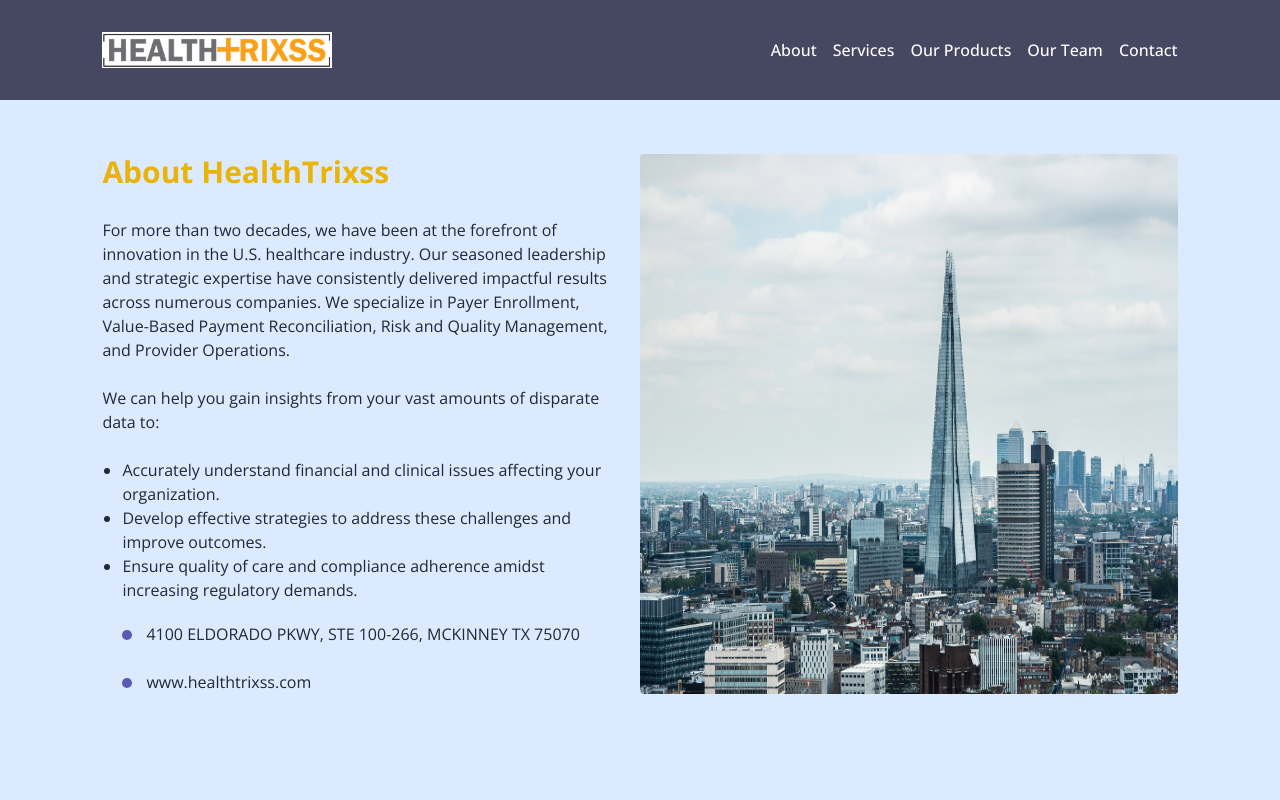
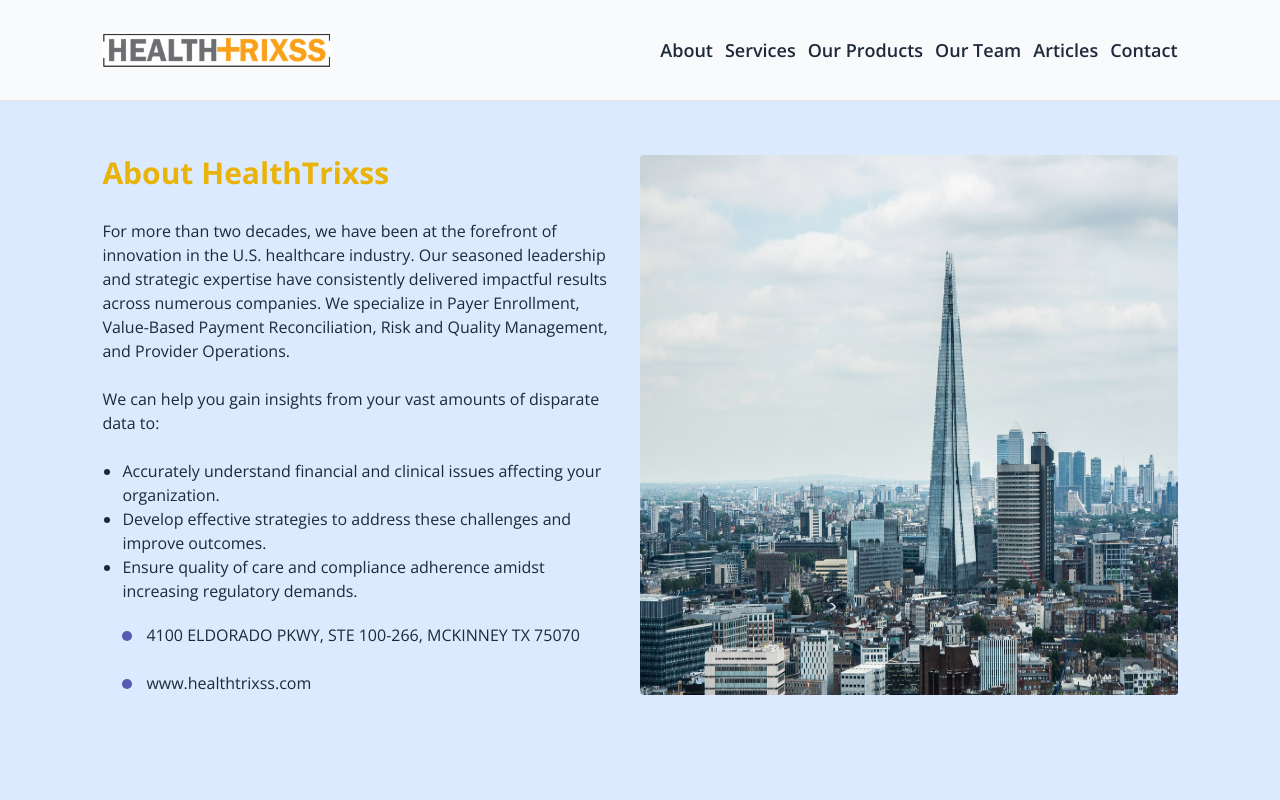
Before and after one commit to ronishpaudel/health-rixss, a Next.js app: page /about-us in a window 1280 px wide. Shown: the top 800 px of the page. Built offline with nearby package versions, Linux system fonts and the light colour scheme.

Commit message:
article added in header

```diff
--- a/app/src/components/header.tsx
+++ b/app/src/components/header.tsx
@@ -16,8 +16,8 @@ const Header: React.FC = () => {
 
   return (
     <>
-      <div className="px-[8%] max-w-[1920px] w-full bg-darkVoilet py-8">
-        <div className="text-gray-100 flex justify-between items-center w-full">
+      <div className="px-[8%] max-w-[1920px] w-full bg-slate-50 py-8 border-b shadow-lg">
+        <div className="text-gray-950 flex justify-between items-center w-full">
           <motion.div
             className="cursor-pointer"
             onClick={() => router.push("/")}
@@ -39,8 +39,8 @@ const Header: React.FC = () => {
           </div>
 
           <div className="md:block hidden">
-            <motion.div className="flex gap-4 items-center font-sans font-medium text-white">
-              <div className="relative cursor-pointer hover:text-gray-200">
+            <motion.div className="flex gap-3 items-center font-sans font-medium md:font-semibold text-[16px] md:text-lg text-slate-800">
+              <div className="relative cursor-pointer hover:text-slate-700">
                 <span
                   className="underline-effect"
                   onClick={() => router.push("/about-us")}
@@ -48,7 +48,7 @@ const Header: React.FC = () => {
                   About
                 </span>
               </div>
-              <div className="relative cursor-pointer hover:text-gray-200">
+              <div className="relative cursor-pointer hover:text-slate-700">
                 <span
                   className="underline-effect"
                   onClick={() => router.push("/services")}
@@ -56,7 +56,7 @@ const Header: React.FC = () => {
                   Services
                 </span>
               </div>
-              <div className="relative cursor-pointer hover:text-gray-200">
+              <div className="relative cursor-pointer hover:text-slate-700">
                 <span
                   className="underline-effect"
                   onClick={() => router.push("/our-products")}
@@ -64,7 +64,7 @@ const Header: React.FC = () => {
                   Our Products
                 </span>
               </div>
-              <div className="relative cursor-pointer hover:text-gray-200">
+              <div className="relative cursor-pointer hover:text-slate-700">
                 <span
                   className="underline-effect"
                   onClick={() => router.push("/our-team")}
@@ -72,7 +72,15 @@ const Header: React.FC = () => {
                   Our Team
                 </span>
               </div>
-              <div className="relative cursor-pointer hover:text-gray-200">
+              <div className="relative cursor-pointer hover:text-slate-700">
+                <span
+                  className="underline-effect"
+                  onClick={() => router.push("/news-letter")}
+                >
+                  Articles
+                </span>
+              </div>
+              <div className="relative cursor-pointer hover:text-slate-700">
                 <span
                   className="underline-effect"
                   onClick={() => router.push("/contact-us")}
```
